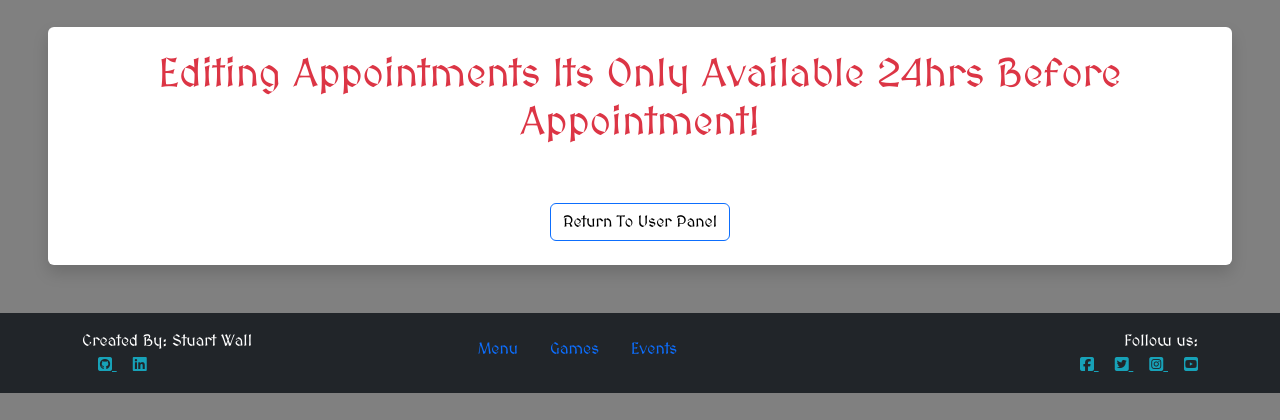
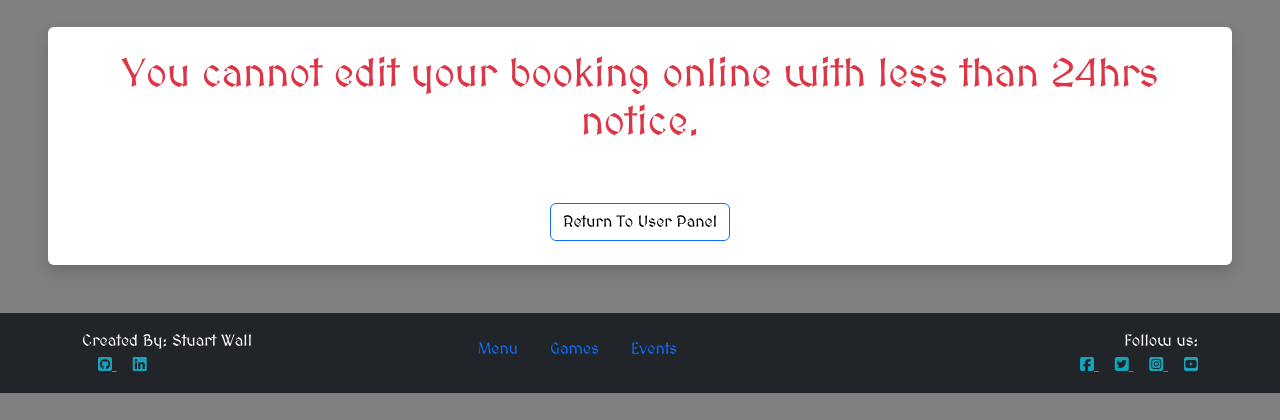
Before and after one commit to Clinelly/CI_PP4_Dragons_Flagon, a Django app: template templates/user_update.html in a window 1280 px wide. Shown: the part 347-767 px from the top of the page. Run offline with Django 3.2, Linux system fonts and the light colour scheme; the template is opened without the code that fills it, so the values that code supplies are empty; the visitor is signed in with stand-in values (Sample User, id 1); some libraries are stand-ins or nearby versions.

Commit message:
Change booking edit warning

```diff
--- a/templates/user_update.html
+++ b/templates/user_update.html
@@ -7,7 +7,7 @@
 
 
 {% if user.is_authenticated %}
-<!--if 24hrs before nobat-->
+<!--If 24hrs before booking-->
 {% if delta24 == True %}
 <h1 class="text-center  mt-3">Edit Booking</h1>
 
@@ -15,7 +15,7 @@
     <form method="post" action="{% url 'booking:user-update' id %}" class="me-2 ms-2" required>
         {% csrf_token %}
 
-        <!--input service-->
+        <!--Input Service-->
         <div>
             <h3 class="">Select Service:</h3>
             <select class="form-select fs-3" name="service">
@@ -24,7 +24,7 @@
                 <option value="Board Game Session">Board Game Session</option>
                 <option value="Food, Drinks and Games">Food, Drinks and Games</option>
             </select>
-        <!--input day-->
+        <!--Input Day-->
         <div class="mt-3">
             <h3 class="">Select Day:</h3>
             <select class="form-select fs-3" name="day">
@@ -33,12 +33,12 @@
                 {% endfor %}
             </select>
         </div>
-        <!--input email-->
+        <!--Input Email-->
         <div class="mt-3">
             <h3 class="">Enter Your Email:</h3>
             <input type="email" class="form-control" id="booking_email" aria-describedby="emaillHelp" placeholder="Enter email" name="email">
         </div>
-        <!--input phone-->
+        <!--Input Phone-->
         <div class="mt-3">
             <h3 class="">Enter Your Phone:</h3>
             <input type="number" class="form-control" id="booking_phone" aria-describedby="phoneHelp" placeholder="Enter phone" name="phone">
@@ -48,11 +48,11 @@
         </div>
     </form>
 </div>
-<!--else if its 24hrs before editing-->
+<!--If trying to edit a booking with less than 24hrs notice-->
 {% else %}
 
 <div class="shadow p-4 mb-5 bg-body bg-body rounded text-black m-5 text-center fPersian">
-    <h1 class="text-danger">Editing Appointments Its Only Available 24hrs Before Appointment!</h1>
+    <h1 class="text-danger">You cannot edit your booking online with less than 24hrs notice.</h1>
     <a href="{% url 'booking:user-panel' %}" class="btn btn-primary mt-5">Return To User Panel</a>
 </div>
 
```
